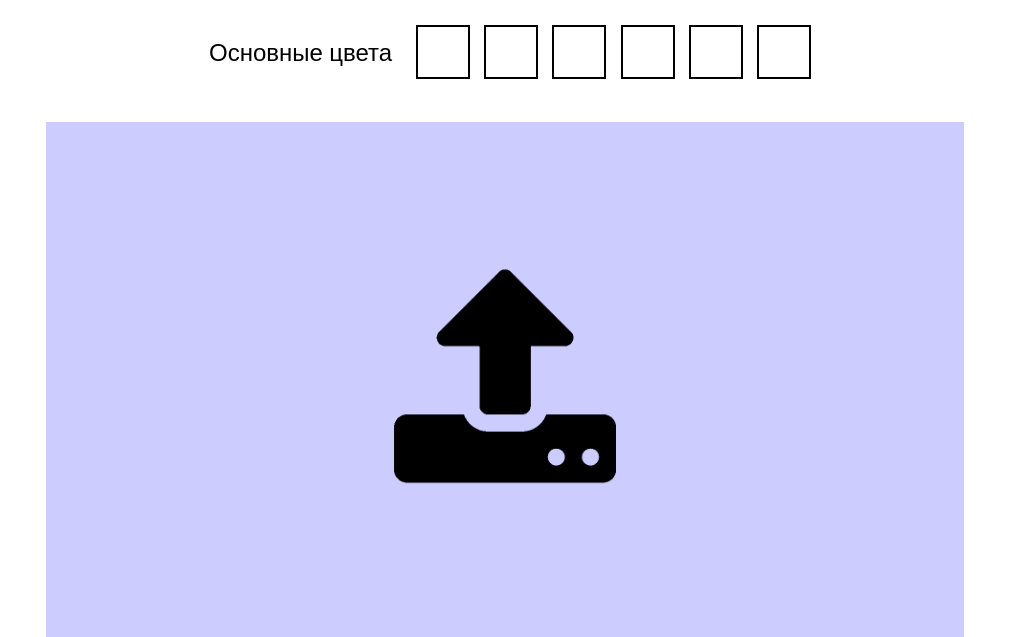
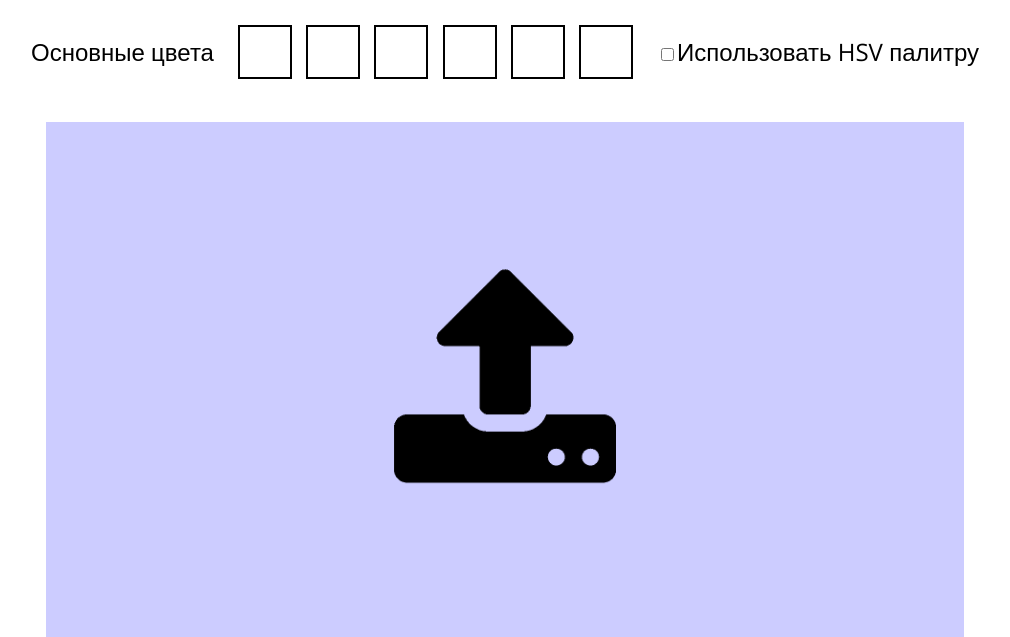
Before and after one commit to ceilors/maige, a Flask app: page / in a window 1280 px wide. Shown: the top 637 px of the page, without its empty margins (135-1145 px from the left). Run offline with Flask 2, Linux system fonts and the light colour scheme.

Commit message:
fix image size & hsv checkbox

```diff
--- a/main.py
+++ b/main.py
@@ -11,8 +11,9 @@ def index():
     if request.method == 'POST':
         if request.form:
             _, b64data = request.form['file'].split(',')
+            use_hsv = True if request.form['hsv'].lower() == 'true' else False
             image = BytesIO(decodebytes(b64data.encode()))
-            colors = get_main_colors(image, use_hsv=True)
+            colors = get_main_colors(image, use_hsv=use_hsv)
             return jsonify({'status': 'ok', 'colors': colors})
         else:
             return jsonify({'status': 'file not uploaded!'})
--- a/static/js/code.js
+++ b/static/js/code.js
@@ -11,18 +11,21 @@ function resize_image(img) {
   var height = img.naturalHeight;
   var divider = gcd(width, height);
 
+  // calc new image size
   width = width / divider;
   height = height / divider;
-  if (width * height < 7) {
+  if (width * height < 50) {
     width *= 2;
     height *= 2;
   }
 
+  // resize image
   var canvas = document.createElement('canvas');
   canvas.width = width;
   canvas.height = height;
   canvas.getContext('2d').drawImage(img, 0, 0, width, height);
 
+  // get base64 data
   return canvas.toDataURL('image/png');
 }
 
@@ -38,17 +41,21 @@ function send_data(image) {
      var status = request.status;
      var data = JSON.parse(request.responseText);
      if (data.status == 'ok') {
-        // set image main colors
+        // set main colors in div blocks
         items.forEach(function(div_color, i) {
             div_color.style.background = 'rgb(' + data.colors[i] + ')';
         });
      }
   }
 
+  // check for using hsv pallete
+  var is_hsv_checked = document.getElementsByClassName("hsv_pallete")[0].checked;
+
   request.open('post', '/', true);
 
   var formData = new FormData();
   formData.append('file', image);
+  formData.append('hsv', is_hsv_checked);
 
   request.send(formData);
 }
--- a/templates/index.html
+++ b/templates/index.html
@@ -8,6 +8,7 @@
   <div class="color" style="background-color: white"></div>
   <div class="color" style="background-color: white"></div>
   <div class="color" style="background-color: white"></div>
+  <p><input type="checkbox" class="hsv_pallete">Использовать HSV палитру</p>
 </div>
 <div class="image">
   <input type="file" onchange="select_file(event);" class="upload_button" style="visibility: hidden;">
```
